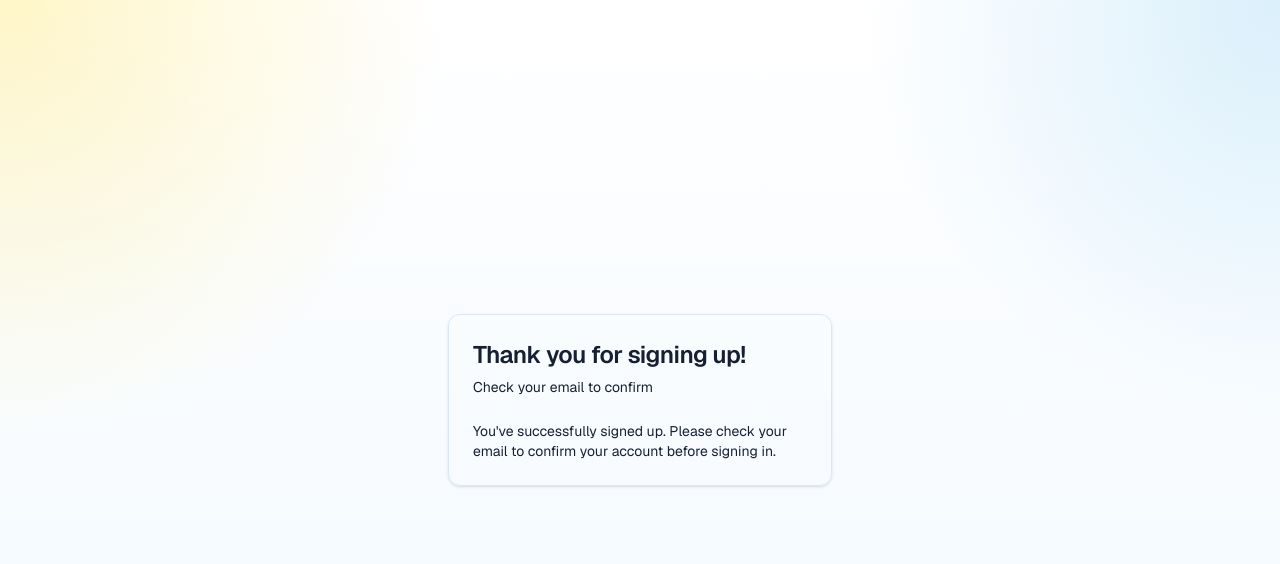
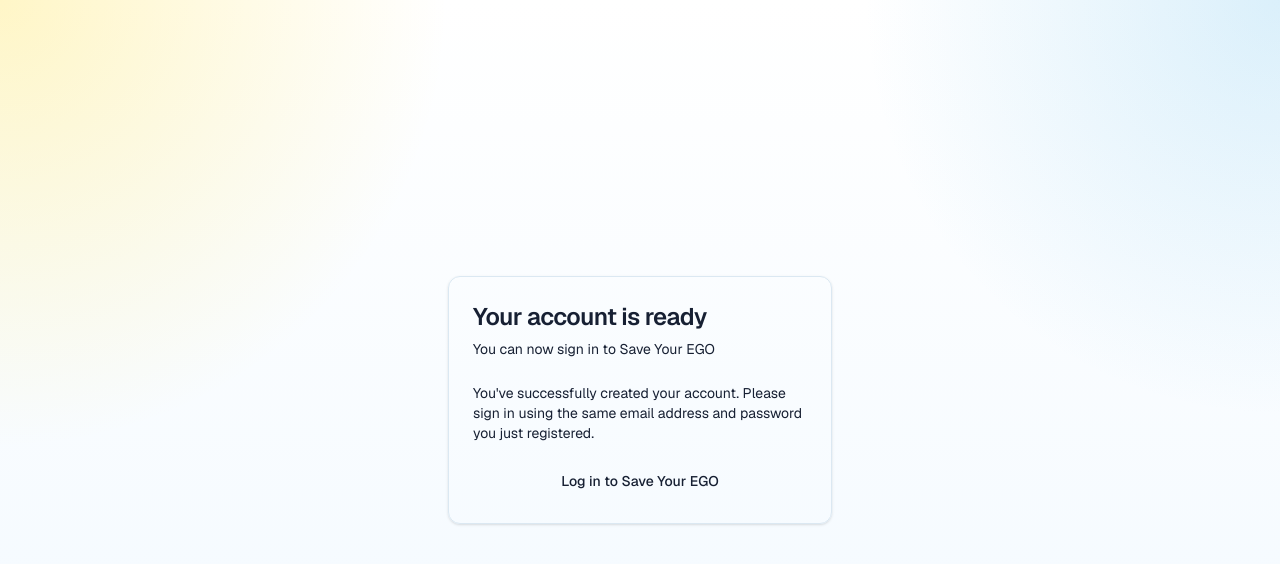
Before and after one commit to niccomyn-max/save-your-ego, a Next.js app: page /auth/sign-up-success in a window 1280 px wide. Shown: the top 564 px of the page. Built offline with nearby package versions, Linux system fonts and the light colour scheme; no server answers.

Commit message:
Update signup success message

```diff
--- a/app/auth/sign-up-success/page.tsx
+++ b/app/auth/sign-up-success/page.tsx
@@ -1,3 +1,4 @@
+import Link from "next/link";
 import {
   Card,
   CardContent,
@@ -14,15 +15,25 @@ export default function Page() {
           <Card>
             <CardHeader>
               <CardTitle className="text-2xl">
-                Thank you for signing up!
+                Your account is ready
               </CardTitle>
-              <CardDescription>Check your email to confirm</CardDescription>
+              <CardDescription>
+                You can now sign in to Save Your EGO
+              </CardDescription>
             </CardHeader>
+
             <CardContent>
               <p className="text-sm text-muted-foreground">
-                You&apos;ve successfully signed up. Please check your email to
-                confirm your account before signing in.
+                You&apos;ve successfully created your account. Please sign in
+                using the same email address and password you just registered.
               </p>
+
+              <Link
+                href="/auth/login"
+                className="mt-5 inline-flex w-full items-center justify-center rounded-md bg-primary px-4 py-2 text-sm font-medium text-primary-foreground"
+              >
+                Log in to Save Your EGO
+              </Link>
             </CardContent>
           </Card>
         </div>
```
